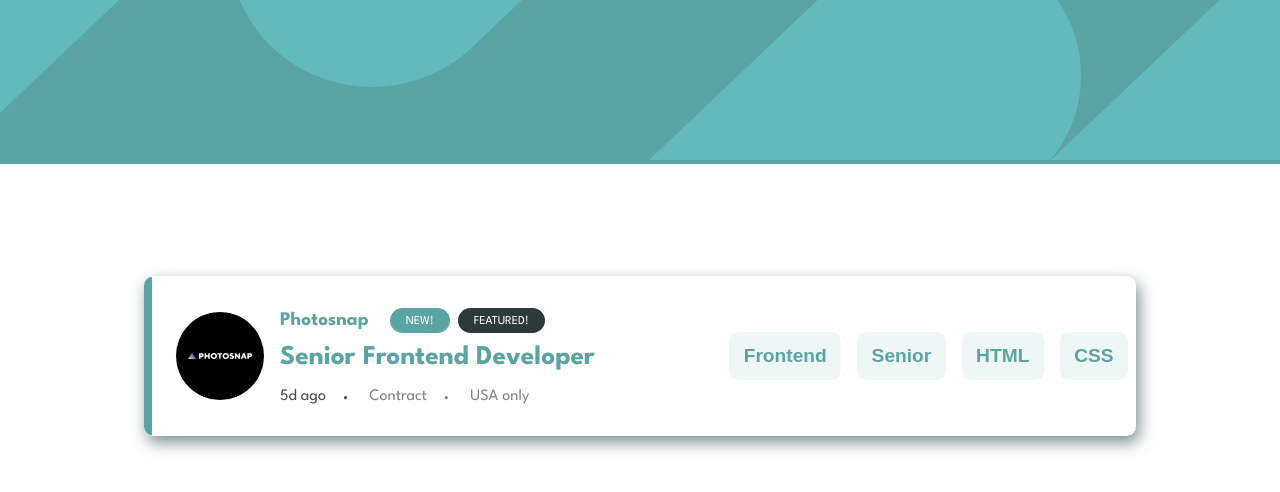
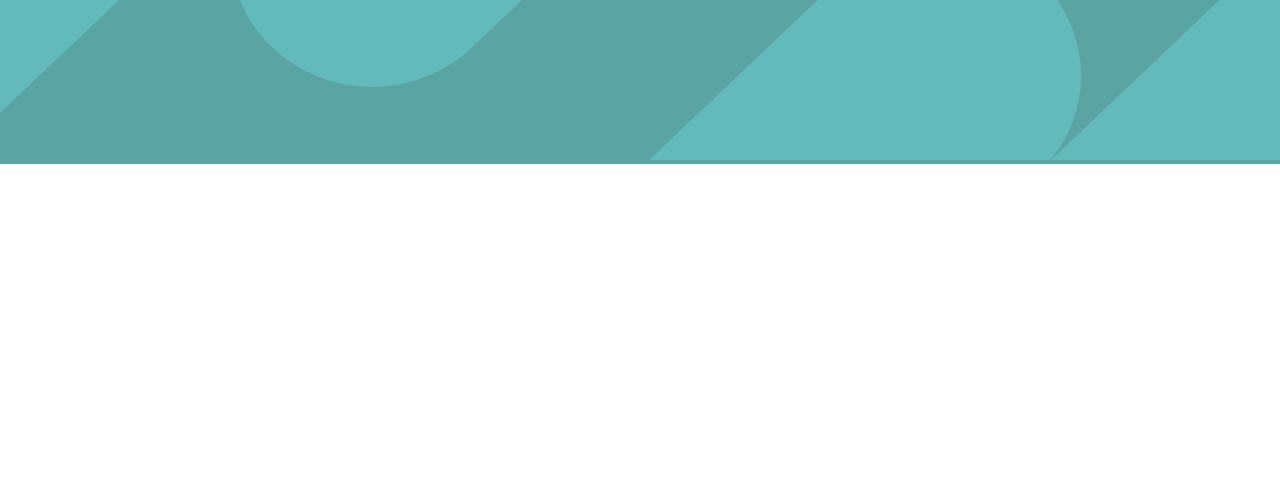
Before and after one commit to alizadafidan/Job-listing, a plain HTML site: page index.html in a window 1280 px wide. Drawn offline with Linux system fonts and the light colour scheme.

Commit message:
add comment

```diff
--- a/index.html
+++ b/index.html
@@ -32,7 +32,7 @@
         <span class="filter-span-clear">Clear</span>
       </div>
       <div class="job-listings">
-        <div class="job">
+        <!-- <div class="job">
           <div class="right-border"></div>
           <div class="job-details">
             <img class="image" src="images/photosnap.svg" alt="photosnap" />
@@ -59,7 +59,7 @@
             <button class="tablet-btn">HTML</button>
             <button class="tablet-btn">CSS</button>
           </div>
-        </div>
+        </div> -->
       </div>
     </main>
   </body>
```
